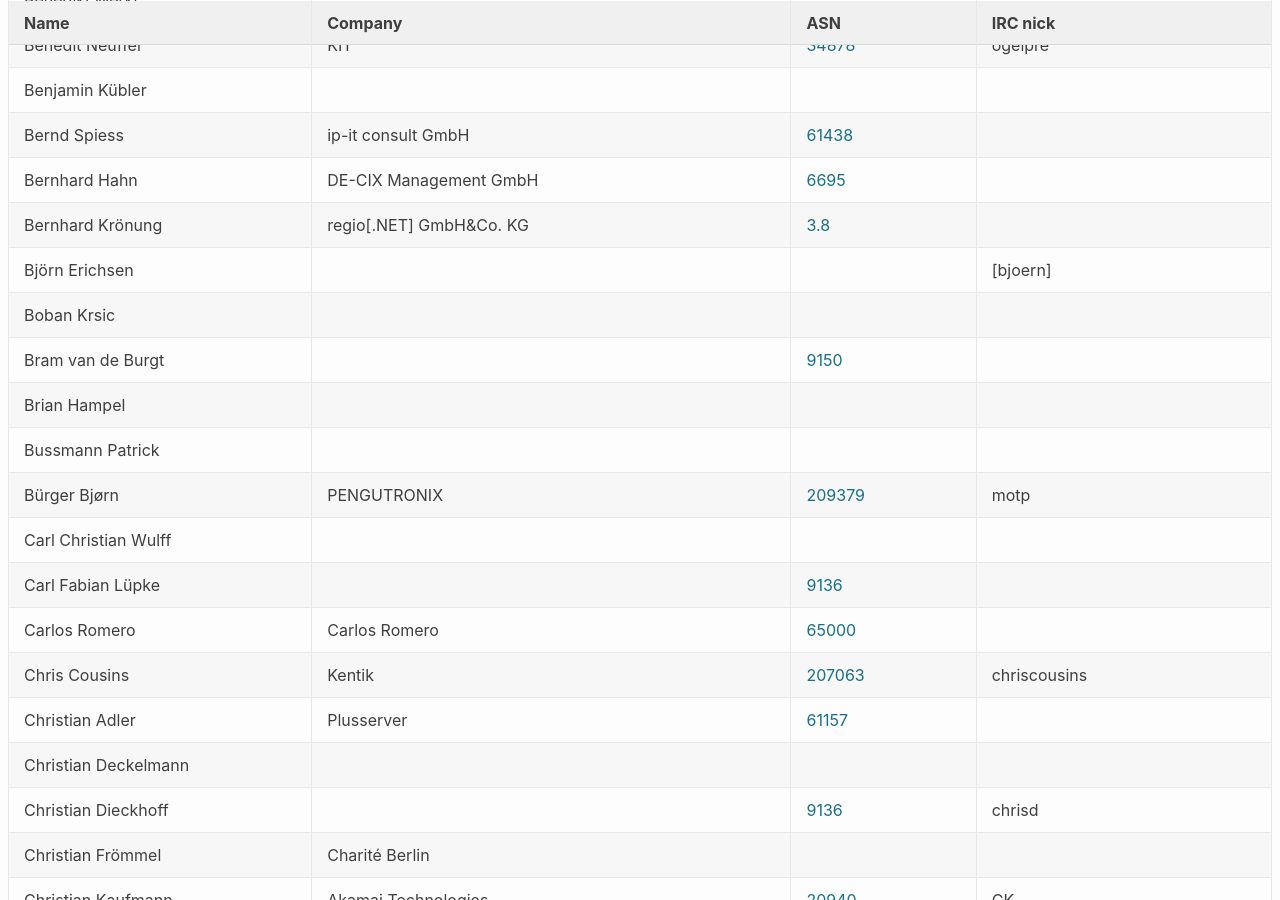
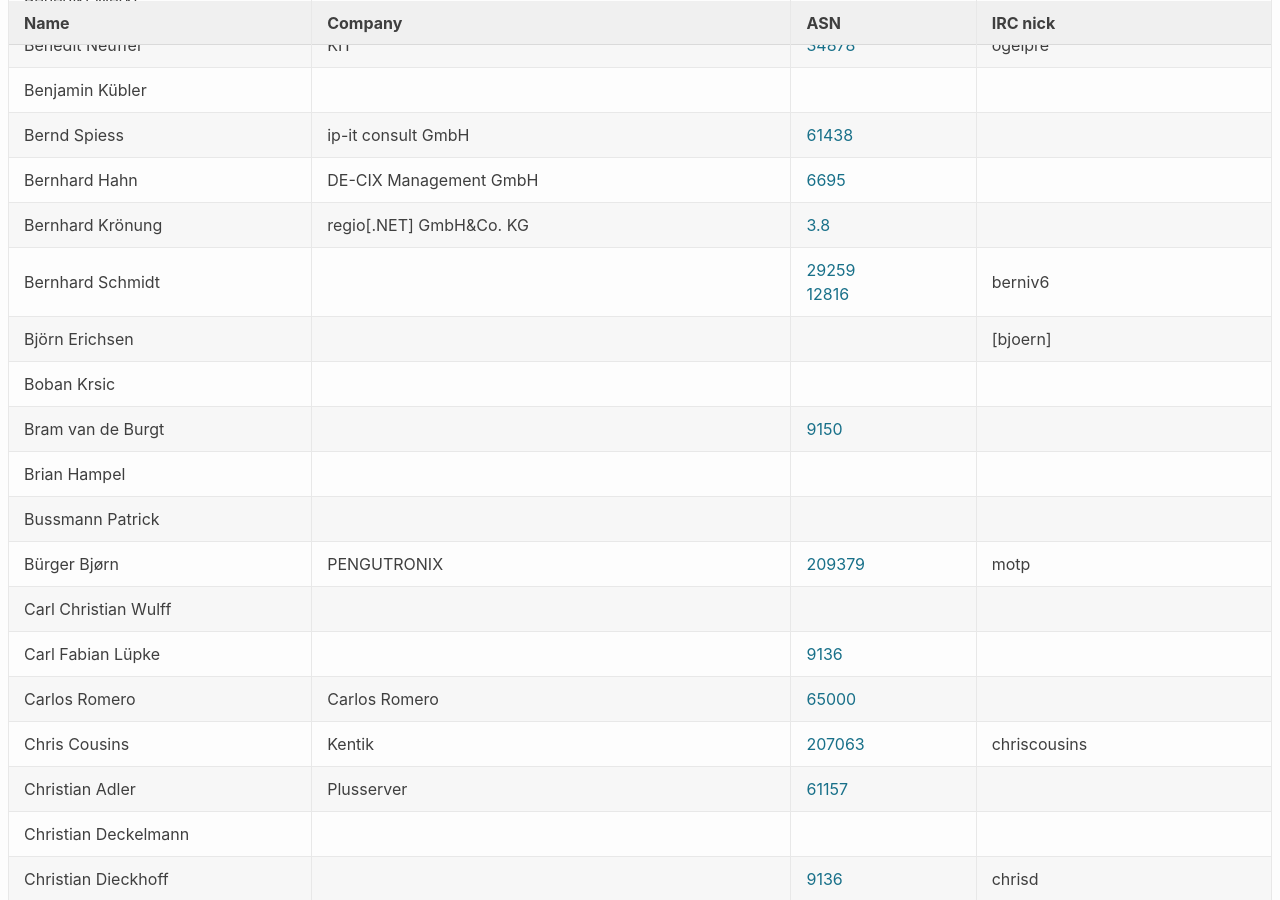
Before and after one commit to denog/pretix-attendeelist, a Jekyll site: the page built from index.markdown, in a window 1280 px wide and 900 px high, scrolled down 2638 px. Built offline with Jekyll 4.4.1, drawn with Linux system fonts in a browser that asks for light colours.

Commit message:
Latest data: Fri Nov  6 16:38:06 UTC 2020

```diff
--- a/_data/attendees.json
+++ b/_data/attendees.json
@@ -336,6 +336,12 @@
     "asn": "3.8"
   },
   {
+    "name": "Bernhard Schmidt",
+    "company": null,
+    "irc": "berniv6",
+    "asn": "29259, 12816"
+  },
+  {
     "name": "Björn Erichsen",
     "company": null,
     "irc": "[bjoern]",
```
